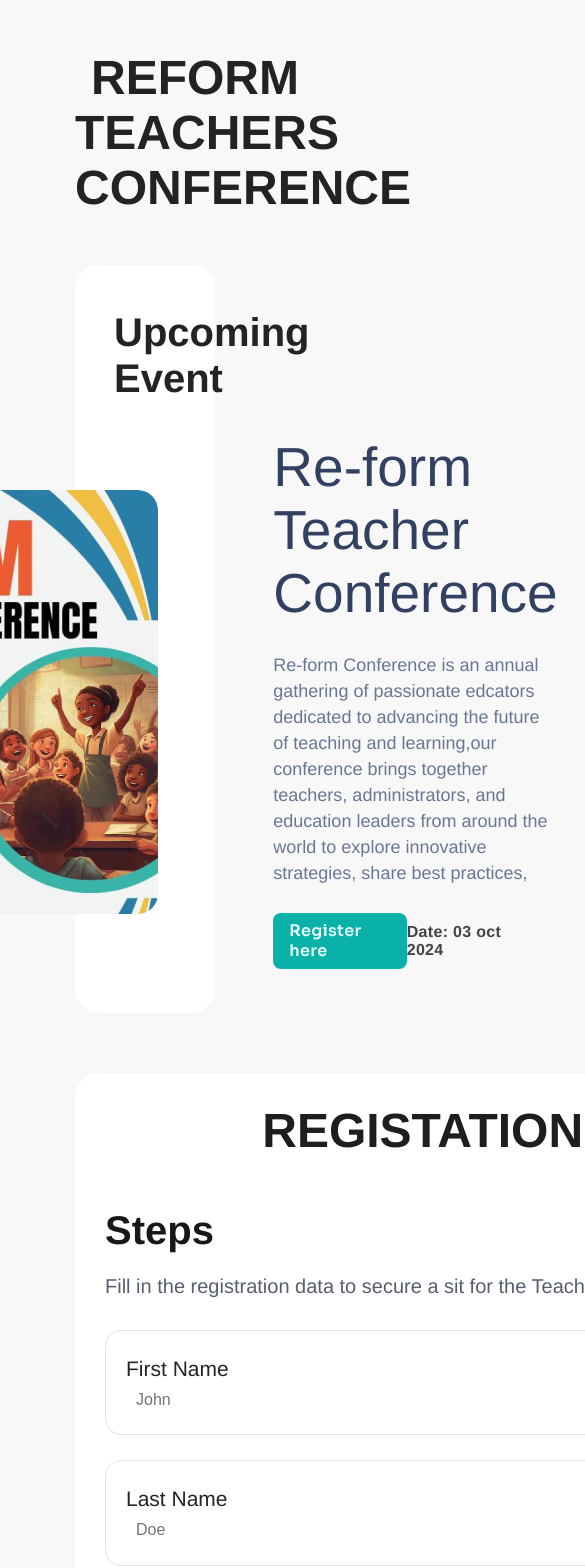
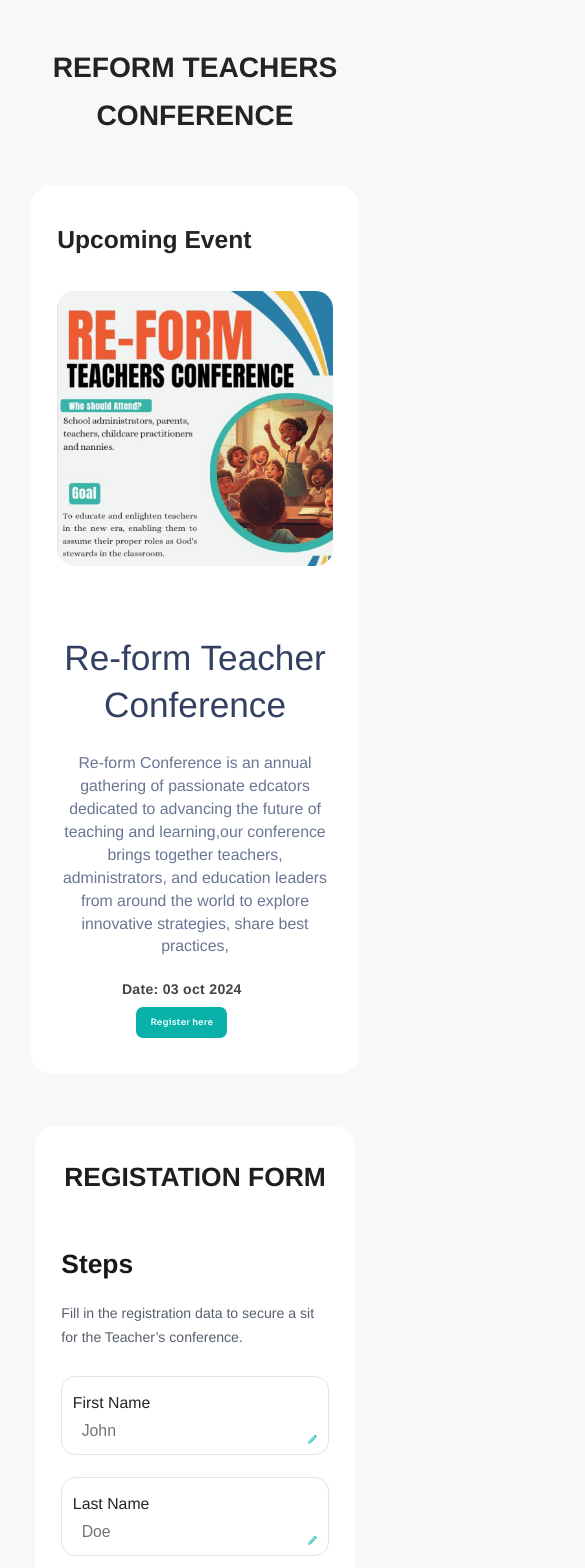
Before and after one commit to jubrealguy/re-form, a React (Create React App) app: page / in a window 390 px wide. Shown: the top 1568 px of the page, 585 px wide, since content can reach past the window. Built offline with nearby package versions, Linux system fonts and the light colour scheme.

Commit message:
done tentatively

```diff
--- a/src/App.css
+++ b/src/App.css
@@ -15,6 +15,18 @@ html {
     font-size: 62.5%;
 }
 
+@media screen and (max-width: 1200px) {
+    html {
+        font-size: 60%;
+    }
+}
+
+@media screen and (max-width: 750px) {
+    html {
+        font-size: 55%;
+    }
+}
+
 body {
     background: rgba(128, 128, 128, 0.056);
     font-family: Helvetica;
@@ -22,7 +34,7 @@ body {
 }
 
 .events {
-    margin: 5rem 7.5rem;
+    margin: 5rem 6.5rem;
 }
 
 .header__primary {
@@ -35,10 +47,10 @@ body {
 
 .event__info {
     background: #FFFFFF;
-    padding: 4.4rem 3.9rem;
+    padding: 4.5rem 3rem;
     gap: 10px;
     border-radius: 2.4rem;
-    margin-right: 10rem;
+    margin-right: 5rem;
     margin-bottom: 6rem;
 }
 
@@ -49,16 +61,56 @@ body {
     margin-bottom: 3.5rem;
 }
 
+@media screen and (max-width: 500px) {
+    .header__primary {
+        font-size: 3.2rem;
+    }
+
+    .event__info--head {
+        font-size: 2.8rem;
+    }
+}
+
 .event__info--body {
     display: flex;
     justify-content: center;
     align-items: center;
-    gap: 11.5rem;
+    gap: 7.5rem;
 }
 
 .event__img {
     width: 42.6rem;
     border-radius: 2rem;
+}
+
+@media screen and (max-width: 1050px) {
+    .events {
+        margin: 5rem 3.5rem;
+    }
+
+    .event__info {
+        margin-right: 0;
+    }
+
+    .event__info--body {
+        gap: 3.5rem;
+    }
+}
+
+@media screen and (max-width: 800px) {
+    .event__info {
+        padding: 4rem 3rem;
+    }
+
+    .event__info--body {
+        flex-direction: column;
+        text-align: center;
+        gap: 7.5rem;
+    }
+
+    .event__img {
+        width: 100%;
+    }
 }
 
 .event__details {
@@ -72,6 +124,17 @@ body {
     font-weight: 400;
     line-height: 6.3rem;
     color: #324162;
+}
+
+@media screen and (max-width: 500px) {
+    .event__details--head {
+        font-size: 4rem;
+        line-height: 5.4rem;
+    }
+
+    .event__info--head {
+        font-size: 2.8rem;
+    }
 }
 
 .event__details--body {
@@ -109,13 +172,36 @@ body {
     color: #464343;
 }
 
+@media screen and (max-width: 800px) {
+    .event__details--register {
+        flex-direction: column-reverse;
+        gap: 1rem;
+    }
+
+    .register__link {
+        font-size: 1rem;
+    }
+}
+
 .event__form {
     margin: 0 auto;
     background: #ffffff;
-    width: 85rem;
+    width: 60%;
     padding: 3rem;
     gap: 21px;
     border-radius: 2.4rem;
+}
+
+@media screen and (max-width: 900px) {
+    .event__form {
+        width: 90%;
+    }
+}
+
+@media screen and (max-width: 600px) {
+    .event__form {
+        width: 97.5%;
+    }
 }
 
 .event__form--head {
@@ -195,6 +281,37 @@ body {
     margin: 0 auto;
 }
 
+@media screen and (max-width: 500px) {
+    .event__form--head {
+        font-size: 3rem;
+    }
+
+    .event__form--steps {
+        font-size: 3rem;
+    }
+
+    .event__form--guide {
+        font-size: 1.6rem;
+    }
+
+    .form__box {
+        padding: 1.2rem;
+    }
+
+    .form__label {
+        font-size: 1.8rem;
+    }
+
+    .form__input {
+        font-size: 1.8rem;
+        width: 90%;
+    }
+
+    .form__edit {
+        font-size: 1rem;
+    }
+}
+
 .event__conference {
     display: flex;
     justify-content: center;
@@ -255,6 +372,23 @@ body {
     width: 44.5rem;
 }
 
+@media screen and (max-width: 1050px) {
+    .event__conference {
+        gap: 5rem;
+    }
+}
+
+@media screen and (max-width: 900px) {
+    .event__conference {
+        padding: 0 2.5rem;
+        flex-direction: column;
+    }
+
+    .event__conference--img {
+        width: 90%;
+    }
+}
+
 .event__past {
     margin-top: 10rem;
 }
@@ -290,8 +424,25 @@ body {
     margin-right: auto;
 }
 
+.table__head .tablerow th:nth-child(2) {
+    display: flex;
+    gap: 1rem;
+    align-items: center;
+    font-weight: 400;
+}
+
 .table__head .tablerow th:last-child {
     margin-left: 7rem;
+}
+
+@media screen and (max-width: 800px) {
+    .table__head .tablerow th:first-child span {
+        display: none;
+    }
+
+    .table__head .tablerow th:nth-child(2) {
+        display: none;
+    }
 }
 
 .table__body .tablerow {
@@ -323,7 +474,14 @@ body {
     margin-bottom: 2rem;
 }
 
+@media screen and (max-width: 800px) {
+    .event__sponsor h3 {
+        font-size: 3rem;
+    }
+}
+
 .event__sponsor img {
+    text-align: center;
     width: 28rem;
     height: 13.4rem;
     margin-bottom: 4rem;
@@ -338,5 +496,4 @@ body {
     font-size: 2.4rem;
     font-weight: 700;
     line-height: 2.8rem;
-
 }
--- a/src/Event.js
+++ b/src/Event.js
@@ -1,6 +1,7 @@
 import { FontAwesomeIcon } from '@fortawesome/react-fontawesome';
 import { faPencilAlt } from '@fortawesome/free-solid-svg-icons';
 import { faShareNodes } from '@fortawesome/free-solid-svg-icons';
+import { faFilter } from '@fortawesome/free-solid-svg-icons';
 import reform_img from './img/reform_img.png'
 import conference_img from './img/conference_img.png'
 import kids_img from './img/kids_image.png'
@@ -77,8 +78,8 @@ const Event = () => {
                 <table className='event__table'>
                     <thead className='table__head'>
                         <tr className='tablerow'>
-                            <th>Past Events are listed in chronological order by date.</th>
-                            <th>Filter</th>
+                            <th>Past Events <span>are listed in chronological order by date.</span></th>
+                            <th><FontAwesomeIcon icon={faFilter} /><span>Filter:</span></th>
                             <th>Event location</th>
                         </tr>
                     </thead>
```
